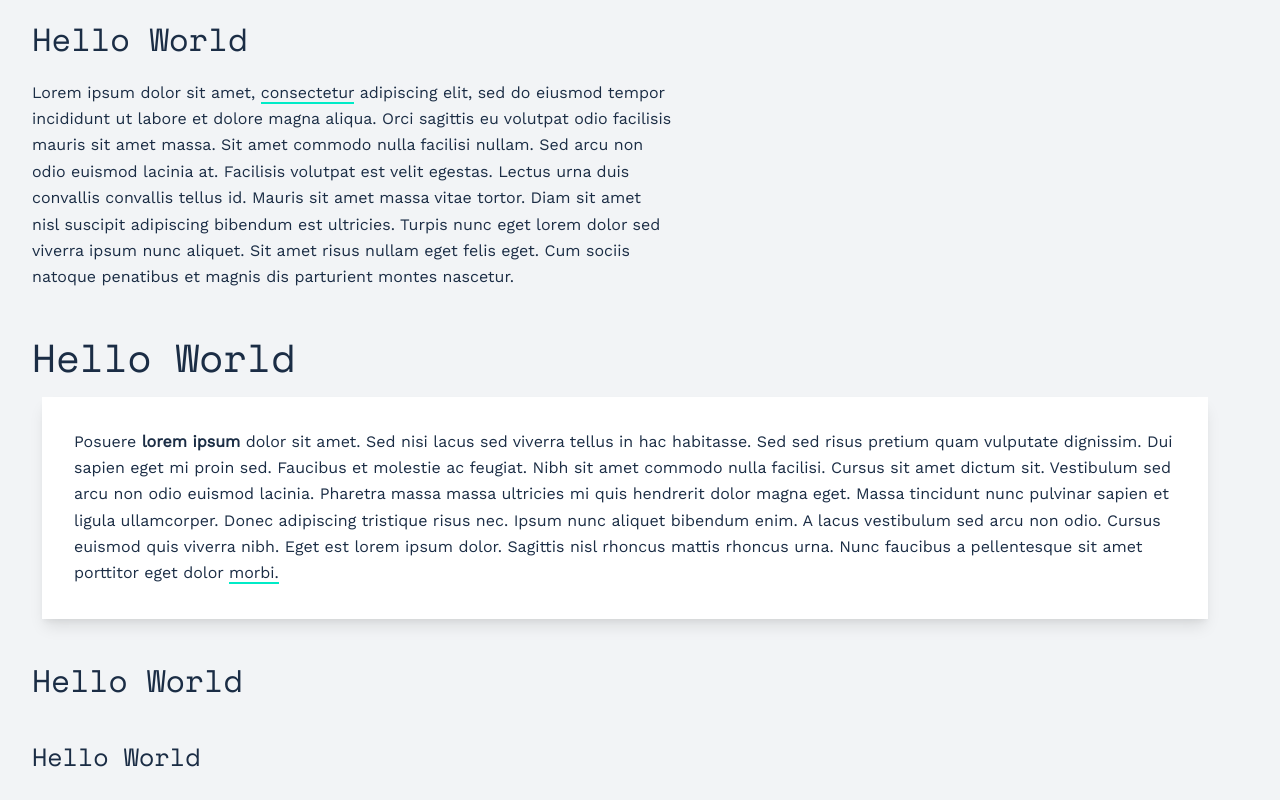
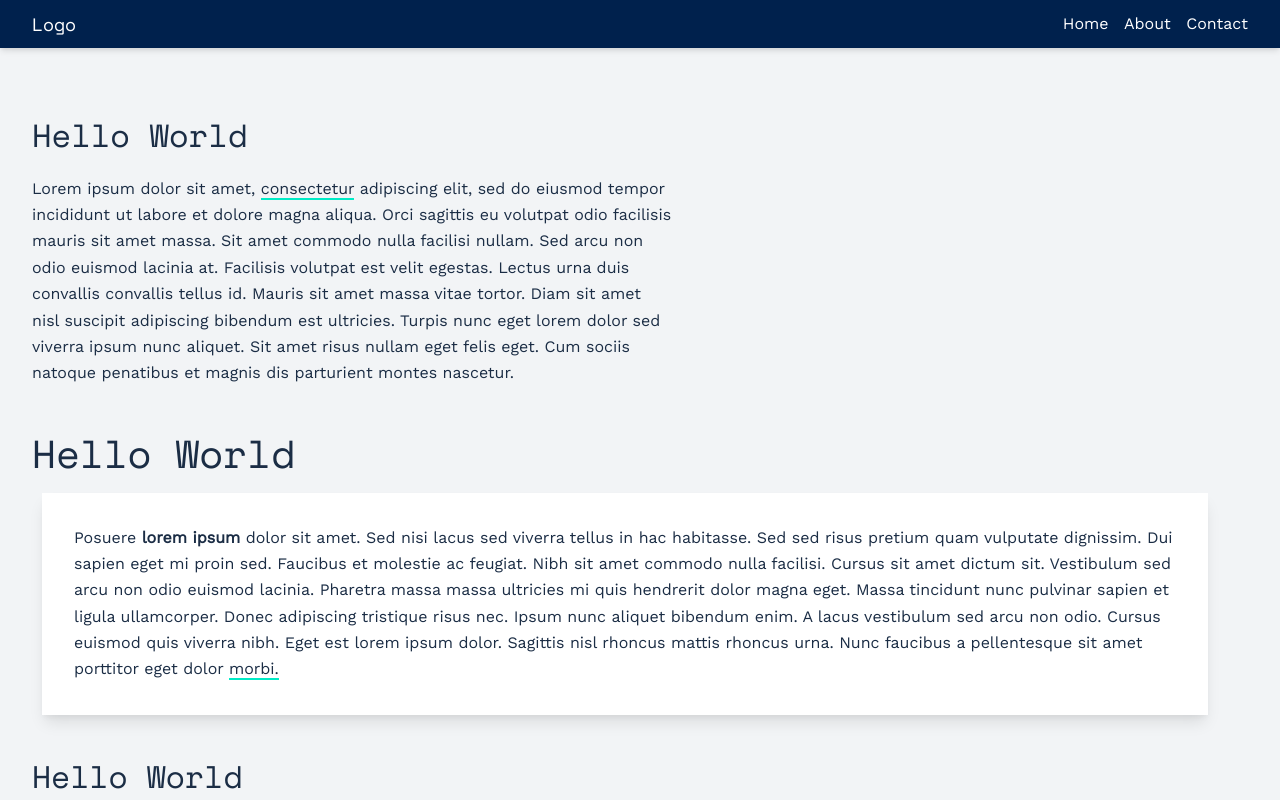
Before and after one commit to Andrparsons/css-design-system, a website built with Parcel: page index.html in a window 1280 px wide. Shown: the top 800 px of the page. Built offline with nearby package versions, Linux system fonts and the light colour scheme.

Commit message:
added header and footer

```diff
--- a/css/style.css
+++ b/css/style.css
@@ -40,21 +40,73 @@
     0 4px 6px -2px rgba(0, 0, 0, 0.05);
   --level-4: 0 20px 25px -5px rgba(0, 0, 0, 0.1),
     0 10px 10px -5px rgba(0, 0, 0, 0.04);
+
+  /* postitioning */
+  --containerPadding: 2.5%;
+  --headerHeight: 3rem;
 }
 
 /* typescale */
 
 html {
   font-size: var(--baseFontSize);
+  box-sizing: border-box;
 } /*18px*/
+
+*,
+*::before,
+*::after {
+  box-sizing: inherit;
+}
 
 body {
   font-weight: 400;
   line-height: 1.65;
-  padding-bottom: 300px;
   background: var(--background);
   color: var(--text-colour);
   font-family: var(--bodyFont);
+}
+
+header {
+  --headerBackground: var(--darkBlue);
+  color: white;
+  position: fixed;
+  left: 0;
+  top: 0;
+  width: 100%;
+  height: var(--headerHeight);
+  background: var(--headerBackground);
+  box-shadow: var(--level-2);
+  display: flex;
+  justify-content: space-between;
+  align-items: center;
+  padding: 0 var(--containerPadding);
+}
+
+header nav a {
+  color: white;
+  text-decoration: none;
+}
+
+header nav a + a {
+  margin-left: 10px;
+}
+
+footer {
+  --footerTextColor: var(--lightGrey);
+  color: var(--footerTextColor);
+  background: var(--black);
+  padding: 2rem var(--containerPadding);
+  text-align: center;
+}
+
+footer a {
+  color: var(--footerTextColor);
+}
+
+footer p {
+  margin-bottom: 0;
+  max-width: none;
 }
 
 p {
@@ -184,7 +236,7 @@ button.small {
 
 .layout {
   margin: 0 auto;
-  width: 95%;
+  padding: calc(3rem + var(--headerHeight)) var(--containerPadding);
 }
 
 .grid {
@@ -219,3 +271,8 @@ button.small {
     display: flex;
   }
 }
+
+.logo {
+  font-size: var(--baseFontSize);
+  margin: 0;
+}
--- a/index.html
+++ b/index.html
@@ -28,6 +28,14 @@
 
   <body>
     <!-- Add your site or application content here -->
+    <header>
+      <h1 class="logo">Logo</h1>
+      <nav>
+        <a href="#">Home</a>
+        <a href="#">About</a>
+        <a href="#">Contact</a>
+      </nav>
+    </header>
 
     <main class="layout">
       <h1>Hello World</h1>
@@ -119,6 +127,16 @@
       </form>
     </main>
 
+    <footer>
+      <h3 class="logo">Logo</h3>
+      <nav>
+        <a href="#">Home</a>
+        <a href="#">About</a>
+        <a href="#">Contact</a>
+      </nav>
+      <p>&copy; 2020 Andre Parsons</p>
+    </footer>
+
     <script src="js/vendor/modernizr-3.11.2.min.js"></script>
     <script src="js/plugins.js"></script>
     <script src="js/main.js"></script>
```
